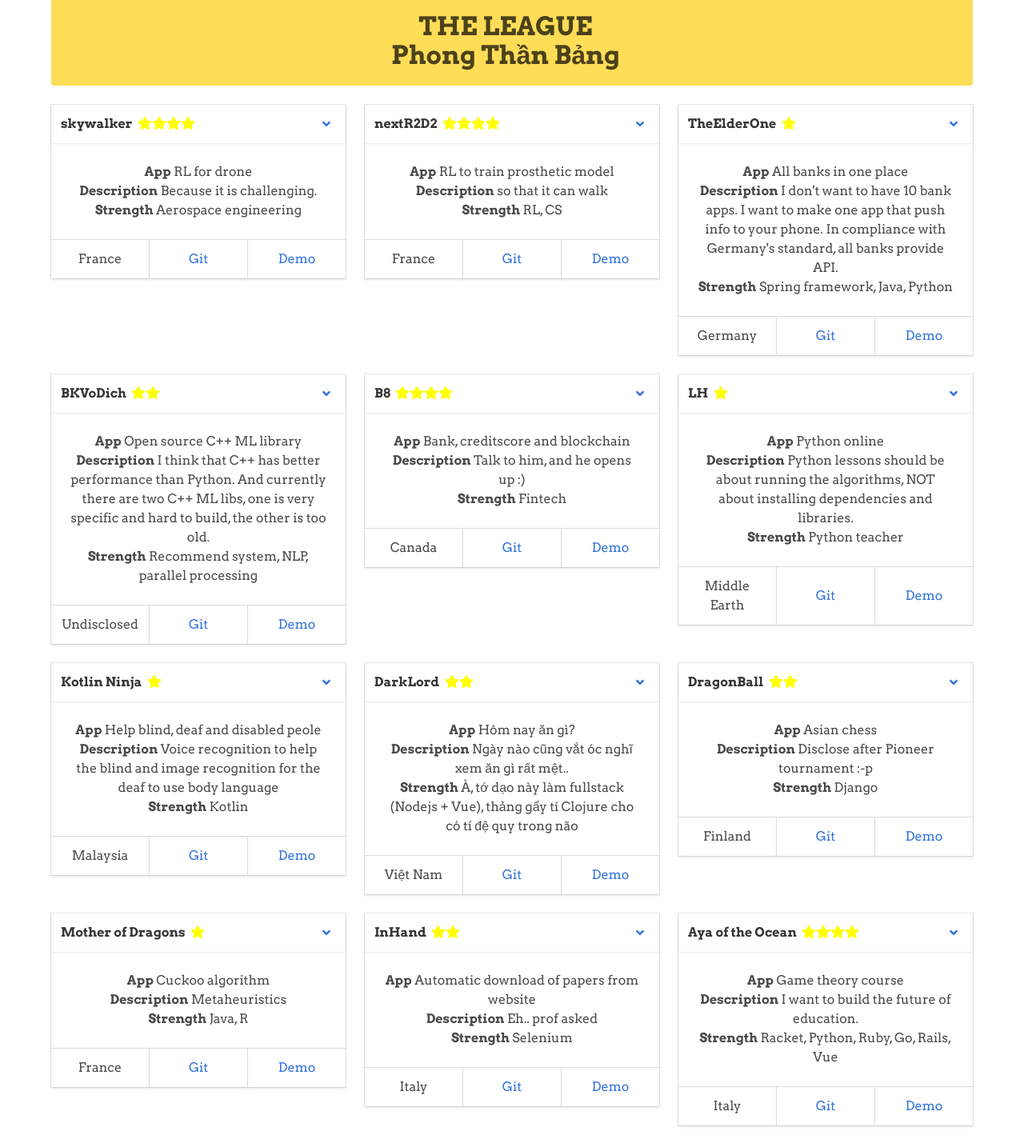
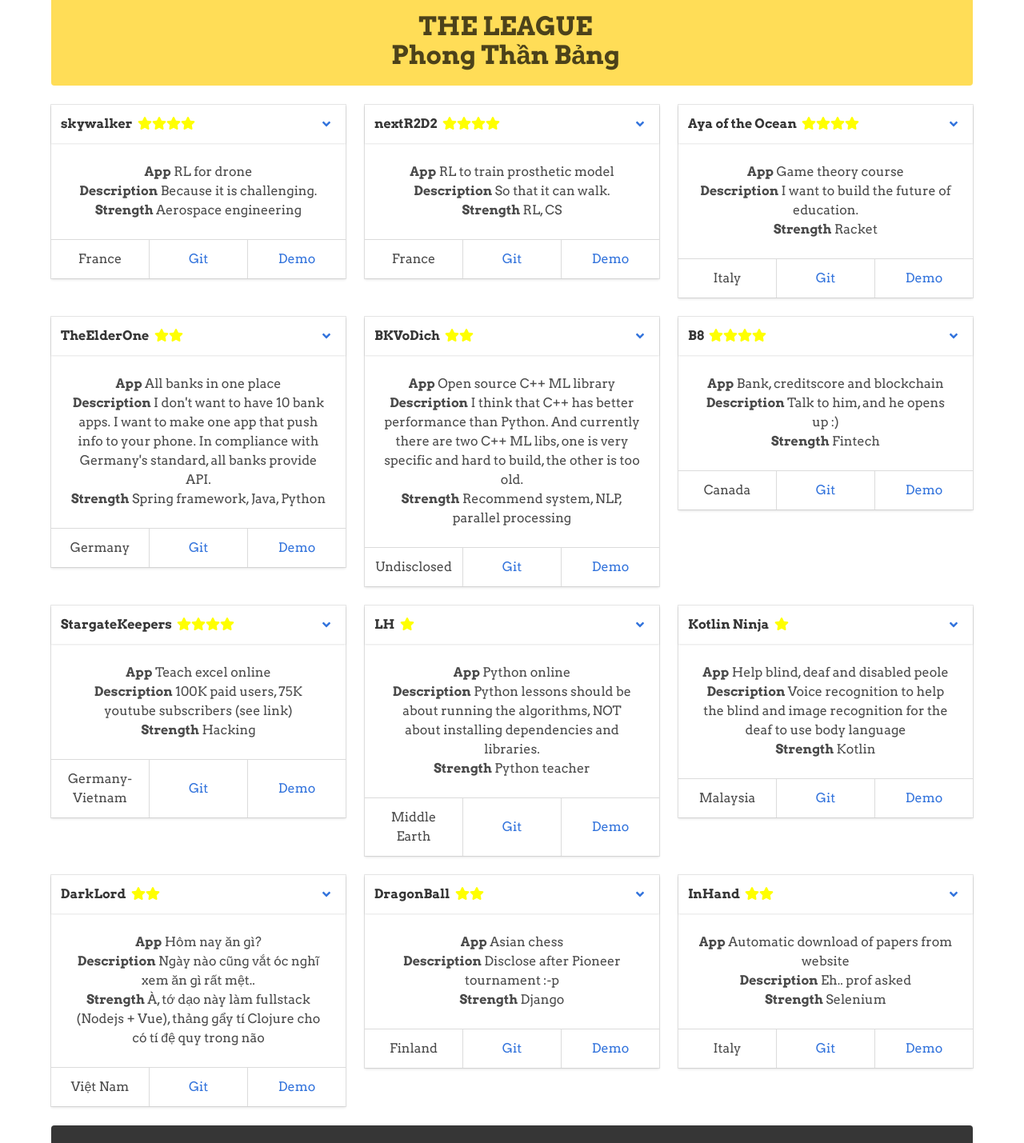
Before and after one commit to ayaderaghul/gamefront, a Vue app: page / in a window 1280 px wide. Shown: the part 2423-3852 px from the top of the page at 80% size. Built offline with nearby package versions, Linux system fonts and the light colour scheme.

Commit message:
update league

```diff
--- a/src/App.vue
+++ b/src/App.vue
@@ -359,17 +359,28 @@ demo: '#',
 name: 'nextR2D2',
 star: 4,
 app: 'RL to train prosthetic model ',
-desc: "so that it can walk",
+desc: "So that it can walk.",
 strength: 'RL, CS',
 location: 'France',
 git: '#',
 demo: '#',
 },
+{
+name: 'Aya of the Ocean',
+star: 4,
+app: 'Game theory course',
+desc: 'I want to build the future of education.',
+strength: 'Racket',
+location: 'Italy',
+git: 'https://github.com/ayaderaghul',
+demo: 'https://gametheoryclass.herokuapp.com/',
+hire: ''
+},
 
 
 {
 name: 'TheElderOne',
-star: 1,
+star: 2,
 app: 'All banks in one place',
 desc: "I don't want to have 10 bank apps. I want to make one app that push info to your phone. In compliance with Germany's standard, all banks provide API.",
 strength: 'Spring framework, Java, Python',
@@ -403,7 +414,19 @@ demo: '#',
 hire: '#'
 
 }
-,
+    ,
+    {
+name: 'StargateKeepers',
+star: 4,
+app: 'Teach excel online',
+desc: '100K paid users, 75K youtube subscribers (see link)',
+strength: 'Hacking',
+location: 'Germany-Vietnam',
+git: 'https://hocexcel.online/',
+demo: 'https://www.youtube.com/user/ductnguy/featured',
+hire: ''
+},
+
 {
 name: 'LH',
 star: 1,
@@ -454,17 +477,6 @@ hire: ''
 }
 ,
 {
-name: 'Mother of Dragons',
-star: 1,
-app: 'Cuckoo algorithm',
-desc: 'Metaheuristics',
-strength: 'Java, R',
-location: 'France',
-git: '#',
-demo: '#',
-hire: '#'
-},
-{
 name: 'InHand',
 star: 2,
 app: 'Automatic download of papers from website',
@@ -478,17 +490,6 @@ hire: '#'
 
 ,
 
-{
-name: 'Aya of the Ocean',
-star: 4,
-app: 'Game theory course',
-desc: 'I want to build the future of education.',
-strength: 'Racket, Python, Ruby, Go, Rails, Vue',
-location: 'Italy',
-git: 'https://github.com/ayaderaghul',
-demo: 'https://gametheoryclass.herokuapp.com/',
-hire: ''
-}
 ]
 }
 },
```
